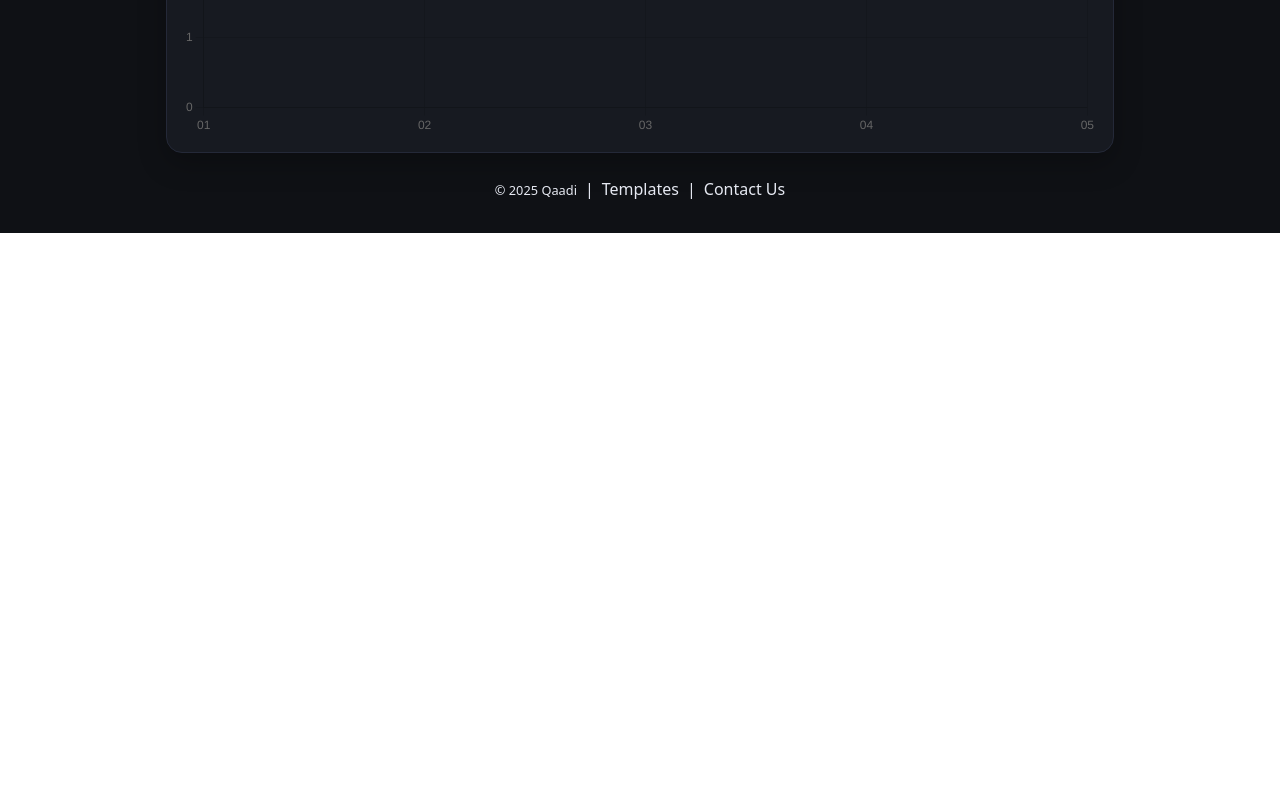
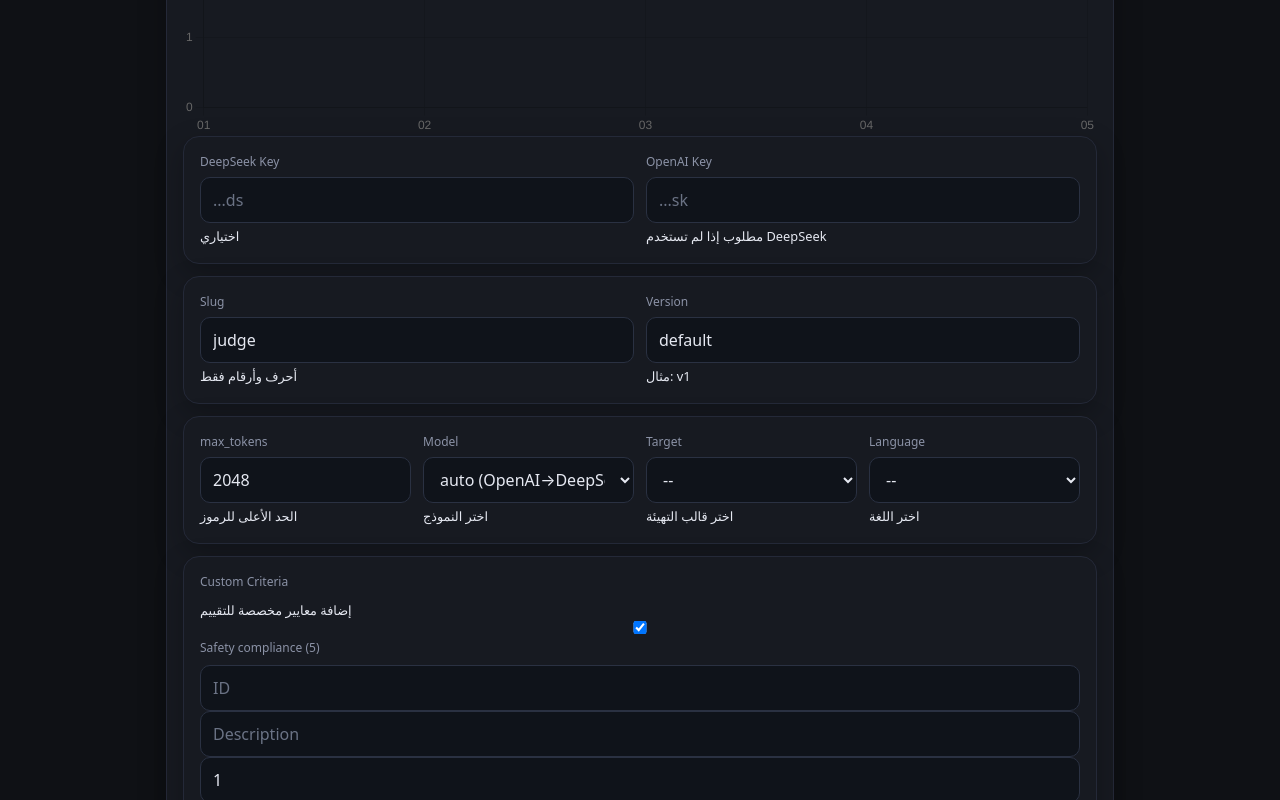
Before and after one commit to osamaalhulays/qaadi-live, a Next.js app: page /judge in a window 1280 px wide. Shown: the part 1420-2220 px from the top of the page. Before the commit the page ends 1653 px from the top, so only its background shows below. Built offline with nearby package versions, Linux system fonts and the light colour scheme; no server answers.

Commit message:
feat: restore judge page layout

```diff
--- a/src/app/judge/page.tsx
+++ b/src/app/judge/page.tsx
@@ -2,6 +2,7 @@ import Header from "../../components/Header";
 import Footer from "../../components/Footer";
 import QN21Radar from "../../components/QN21Radar";
 import QN21Timeline from "../../components/QN21Timeline";
+import Judge from "../../components/Judge";
 
 export default function Page() {
   const radar = [
@@ -26,6 +27,7 @@ export default function Page() {
         <div style={{ marginTop: 16 }}>
           <QN21Timeline data={timeline} />
         </div>
+        <Judge />
       </div>
       <Footer />
     </>
--- /dev/null
+++ b/src/components/Judge.tsx
@@ -0,0 +1,5 @@
+"use client";
+import Editor from "./Editor";
+export default function Judge() {
+  return <Editor />;
+}
```
